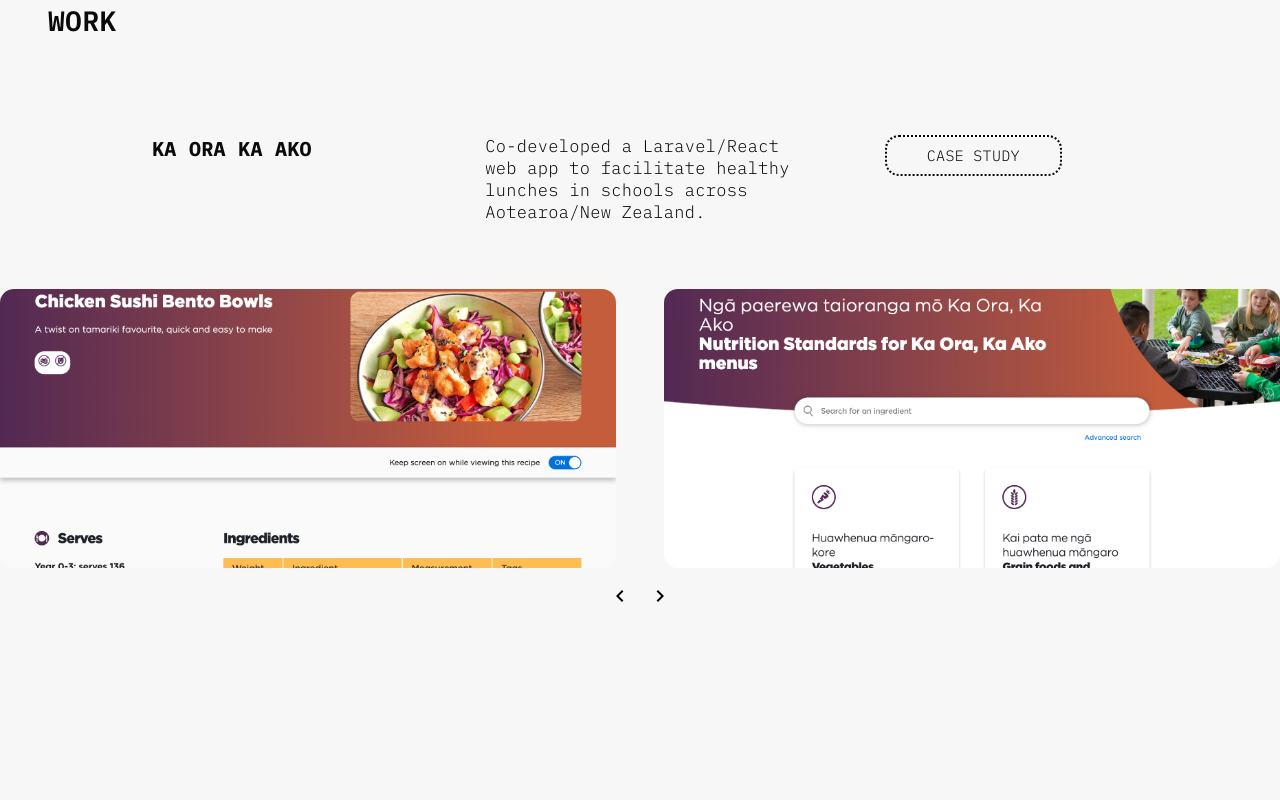
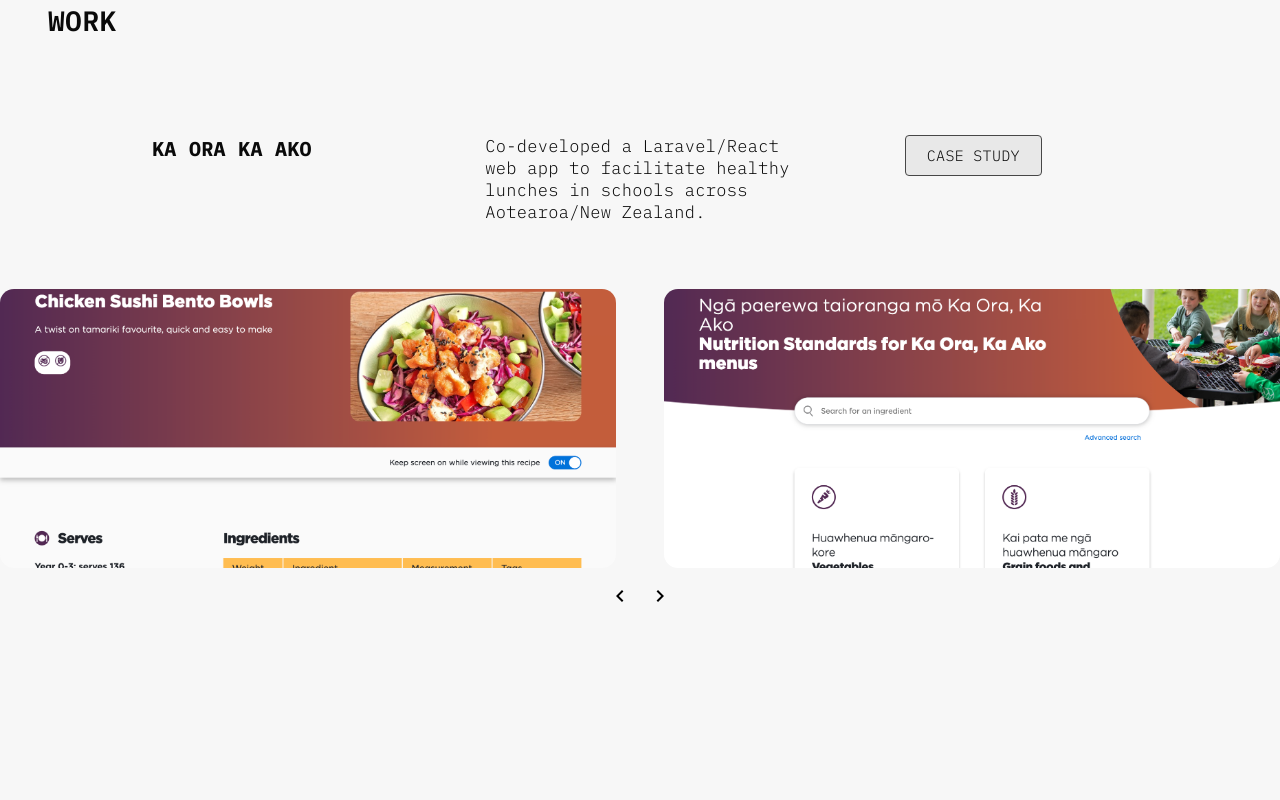
Before and after one commit to emily-berryman/dev-portfolio-24, a Next.js app: page / in a window 1280 px wide. Shown: the part 1320-2120 px from the top of the page. Built offline with nearby package versions, Linux system fonts and the light colour scheme; a web font is replaced by a local one.

Commit message:
Update button and buttonTable components

```diff
--- a/src/components/Button/Button.tsx
+++ b/src/components/Button/Button.tsx
@@ -2,58 +2,43 @@
 import styled from "styled-components";
 import Link from "next/link";
 
-// const SIZES = {
-// 	small: {
-// 		"--borderRadius": 2 + "px",
-// 		"--fontSize": 16 / 16 + "rem",
-// 		"--padding": "4px 12px",
+// const VARIANTS = {
+// 	primary: {
+// 		"--backgroundColor": "${COLORS.primary}",
+// 		"--border": "none",
+// 		"--fontColor": "${COLORS.white",
 // 	},
-// medium: {
-//   "--borderRadius": 2 + "px",
-//   "--fontSize": 18 / 16 + "rem",
-//   "--padding": "12px 20px",
-// },
-// large: {
-//   "--borderRadius": 4 + "px",
-//   "--fontSize": 21 / 16 + "rem",
-//   "--padding": "16px 32px",
-// },
+// 	secondary: {
+// 		"--backgroundColor": "${COLORS.white}",
+// 		"--border": "`${2px} solid ${COLORS.primary}`",
+// 		"--fontColor": "${COLORS.white}",
+// 	},
+// 	textLink: {
+// 		"--backgroundColor": "${COLORS.white}",
+// 		"--border": "none",
+// 		"--fontColor": "${COLORS.gray}",
+// 	},
 // };
 
-const VARIANTS = {
-	primary: {
-		"--backgroundColor": "${COLORS.primary}",
-		"--border": "none",
-		"--fontColor": "${COLORS.white",
-	},
-	secondary: {
-		"--backgroundColor": "${COLORS.white}",
-		"--border": "`${2px} solid ${COLORS.primary}`",
-		"--fontColor": "${COLORS.white}",
-	},
-	textLink: {
-		"--backgroundColor": "${COLORS.white}",
-		"--border": "none",
-		"--fontColor": "${COLORS.gray}",
-	},
-};
-
 interface ButtonProps {
-	variant: "primary" | "secondary";
+	variant?: string;
 	children: React.ReactNode;
 	href?: string;
 	target?: string;
+	rel?: string;
 }
 
-const Button = ({ variant, children, href, target }: ButtonProps) => {
-	// const styles = SIZES[size];
+const Button = ({ variant, children, rel, href, target }: ButtonProps) => {
 	let Component;
-	variant === "primary"
-		? (Component = PrimaryButton)
-		: (Component = SecondaryButton);
+	variant ? (Component = SecondaryButton) : (Component = ButtonBase);
 
 	return (
-		<Component href={href} target={target} as={href ? Link : "button"}>
+		<Component
+			href={href}
+			target={target}
+			rel={rel}
+			as={href ? Link : "button"}
+		>
 			{children}
 		</Component>
 	);
@@ -61,34 +46,37 @@
 
 const ButtonBase = styled.button`
 	font-size: var(--font-size-small);
-	padding: 9px 40px;
-	background-color: var(--white);
-	border: 2px dotted var(--black);
-	border-radius: 14px;
+	padding: 10px 21px;
+	background-color: transparent;
+	border: 1px solid var(--medium-grey);
+	border-radius: 4px;
 	text-transform: uppercase;
+	width: max-content;
 
 	&:hover {
-		border: 2px solid var(--black);
+		background-color: var(--primary-color);
 		box-shadow: rgba(0, 0, 0, 0.24) 0px 3px 8px;
 		text-shadow: 1px 1px 2px rgba(0, 0, 0, 0.2);
+		color: var(--black);
+	}
+
+	&:focus-visible {
+		outline: 2px solid var(--secondary-color);
+		outline-offset: 4px;
+		border-radius: 4px;
 	}
 
 	&:focus,
-	a:focus {
-		outline: 2px solid var(--secondary-blue);
-		outline-offset: 4px;
+	&:active {
+		color: var(--secondary-color);
 	}
 `;
 
-const PrimaryButton = styled(ButtonBase)`
-	background-color: var(--primary-green);
-`;
-
 const SecondaryButton = styled(ButtonBase)`
-	background-color: transparent;
-
+	background-color: var(--light-grey);
 	&:hover {
-		background-color: var(--medium-gray);
+		background-color: var(--secondary-color);
+		color: var(--white);
 	}
 `;
 
```
Also changed, not shown: src/components/Button/ButtonTable.tsx (+0 -45 lines).
